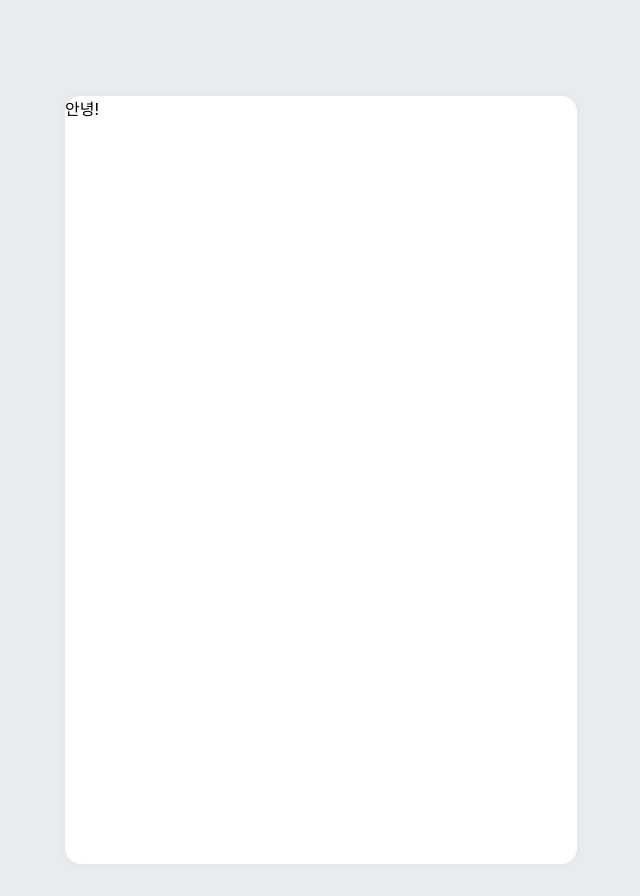
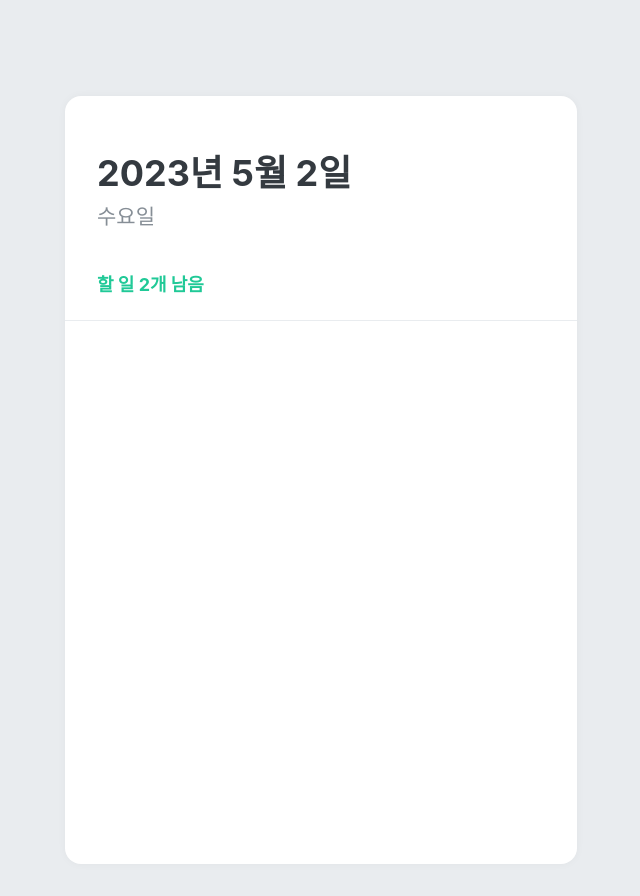
Before and after one commit to postforty/react-todolist-styledcomponents-vlpt, a React (Create React App) app in the folder todolist-js/: page / in a window 1280 px wide. Shown: the whole page, without its empty margins (319-959 px from the left). Built offline with nearby package versions, Linux system fonts and the light colour scheme.

Commit message:
[ADD] TodoHead component

```diff
--- a/todolist-js/src/App.js
+++ b/todolist-js/src/App.js
@@ -1,5 +1,6 @@
 import { createGlobalStyle } from "styled-components";
 import TodoTemplate from "./components/TodoTemplate";
+import TodoHead from "./components/TodoHead";
 
 const GlobalStyle = createGlobalStyle`
 body {
@@ -10,7 +11,9 @@
   return (
     <>
       <GlobalStyle />
-      <TodoTemplate>안녕!</TodoTemplate>
+      <TodoTemplate>
+        <TodoHead />
+      </TodoTemplate>
     </>
   );
 }
--- /dev/null
+++ b/todolist-js/src/components/TodoHead.js
@@ -0,0 +1,37 @@
+import styled from "styled-components";
+
+const TodoHeadBlock = styled.div`
+  padding-top: 48px;
+  padding-left: 32px;
+  padding-right: 32px;
+  padding-bottom: 24px;
+  border-bottom: 1px solid #e9ecef;
+  h1 {
+    margin: 0;
+    font-size: 36px;
+    color: #343a40;
+  }
+  .day {
+    margin-top: 4px;
+    color: #868e96;
+    font-size: 21px;
+  }
+  .tasks-left {
+    color: #20c997;
+    font-size: 18px;
+    margin-top: 40px;
+    font-weight: bold;
+  }
+`;
+
+const TodoHead = () => {
+  return (
+    <TodoHeadBlock>
+      <h1>2023년 5월 2일</h1>
+      <div className="day">수요일</div>
+      <div className="tasks-left">할 일 2개 남음</div>
+    </TodoHeadBlock>
+  );
+};
+
+export default TodoHead;
```
